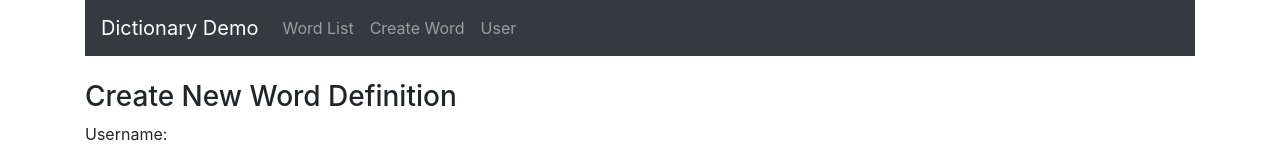
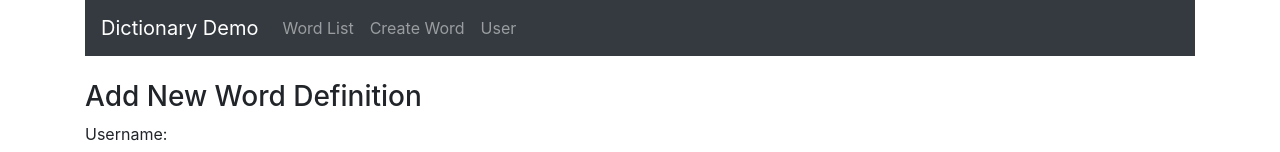
Before and after one commit to genietalent2020/dictionarydemo, a React (Create React App) app: page /create in a window 1280 px wide. Shown: the top 152 px of the page. Built offline with nearby package versions, Linux system fonts and the light colour scheme; no server answers.

Commit message:
Add New Wo rd Definition

```diff
--- a/src/components/create-word.js
+++ b/src/components/create-word.js
@@ -83,7 +83,7 @@ export default class CreateExercise extends Component {
   render() {
     return (
     <div>
-      <h3>Create New Word Definition</h3>
+      <h3>Add New Word Definition</h3>
       <form onSubmit={this.onSubmit}>
         <div className="form-group">
           <label>Username: </label>
```
Also changed, not shown: 1 other file (tests, documents, lock files or other folders).
